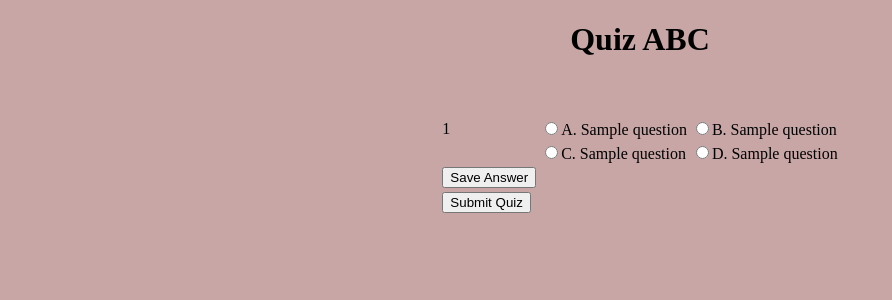
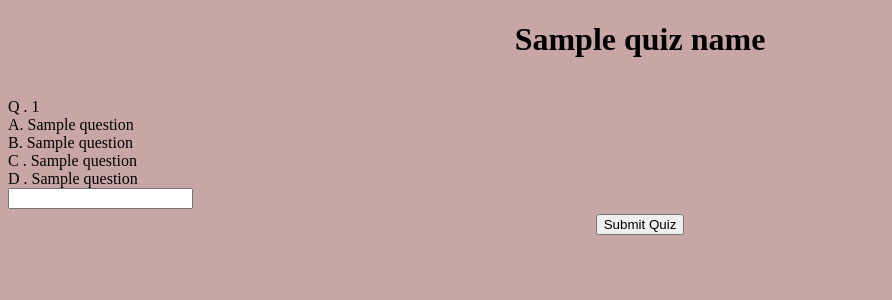
Before and after one commit to Bidisha28/TallyCode-QuizCreationPlatform, a Flask app: template template/question.html in a window 1280 px wide. Shown: the top 300 px of the page, without its empty margins (0-892 px from the left). Run offline with Flask 2, Linux system fonts and the light colour scheme; the template is opened without the code that fills it: most values are stand-ins (such as "Sample title", 1, 10 or a date in 2020); parts of the project's set-up code (start-up, migrations or seed data) failed here and were passed over.

Commit message:
question

```diff
--- a/app.py
+++ b/app.py
@@ -92,14 +92,12 @@ def post_quiz():
             admin.update_one({'_id':user_data['_id']}, {'$push': {'quizzes': quiz_id}})
         else:
             admin.find_one_and_update({'_id':user_data['_id']},{'$set': {'quizzes': [quiz_id]} })
-            print(quiz_id)
         return redirect('/')
     else:
         questions_obj = questions_db.find({'admin': user_data['_id']})
         questions=[]
         for doc in questions_obj:
             questions.append(doc['question'])
-        print(questions)
         return render_template('post_quiz.html',questions = questions, name=current_user['name'])
 
 
@@ -131,7 +129,6 @@ def quizzes():
     if 'quizzes' in user_data:
         for each_quiz in user_data['quizzes']:
             data = quiz.find_one({'_id':each_quiz})
-            print(data)
             quiz_details.append({'name': data['quiz_name'], 'date_added': data['date_added'] , 'valid_upto': data['valid_upto'] })
         return render_template('quiz_data.html',all_quiz=quiz_details,name=current_user['name'])
     else:
@@ -149,20 +146,29 @@ def view_data(quiz_name):
 
 
 #quiz taker side
-@app.route('/<quiz_name>',methods=['POST','GET'])
-def take_quiz(quiz_name):
+@app.route('/<quiz_name>/<name>',methods=['POST','GET'])
+def take_quiz(quiz_name,name):
     quiz_data = quiz.find_one({'quiz_name':quiz_name})
     questions = quiz_data['question']
     if request.method=='POST':
-        pass
-    return render_template('question.html',questions=questions)
+        l=[]
+        score = 0
+        for q in (questions):
+            l.append(request.form.get(q[0]))
+            if l[-1] == q[5]:
+                score+=int(q[6])
+        test_taker.insert_one({'quiz_id': quiz_data['_id'],'name': name, 'answers': l, 'score':score})
+        return redirect('/')
+    return render_template('question.html',questions=questions,quiz_name=quiz_name,name=name)
+
 
 #answer saving
-@app.route('/save/<quiz_name>/<question>',methods=['POST','GET'])
-def save():
-    answer = request.form.get('recommed')
-    print(answer)
-    return redirect('/<quiz_name>')
+# @app.route('/save',methods=['POST','GET'])
+# def save():
+
+#     answer = request.form.get('recommed')
+#     print(answer)
+#     return redirect('/<quiz_name>')
 
 if __name__ == '__main__':
     app.run(debug=True)
--- a/template/question.html
+++ b/template/question.html
@@ -10,26 +10,24 @@
     </head>
     <body>
             <div class="form-control">
-                <form action="">
-                    <h1 style="text-align:center">Quiz ABC</h1><br>
+                <form action="/{{quiz_name}}/{{name}}" method="POST">
+                    <h1 style="text-align:center">{{quiz_name}}</h1><br>
                     <table class="center">
                         {% for question in questions %}
-                       <form action="/save/{{question[0]}}/" method="POST">
-                        <tr><td><label for="question">{{question[0]}}</label></td><td> <label for="recommed-1">
-                            <input type="radio"
-                                   id="recommed-1"
-                                   name="recommed">A. {{question[1]}}</input></label></td><td><label for="recommed-2">
-                                    <input type="radio"
-                                           id="recommed-2"
-                                           name="recommed">B. {{question[2]}}</input></label></td></tr><br>
-                        <tr><td></td><td><label for="recommed-3">
-                            <input type="radio"
-                                   id="recommed-3"
-                                   name="recommed">C. {{question[3]}}</input></label></td><td><label for="recommed-3">
-                                    <input type="radio"
-                                           id="recommed-4"
-                                           name="recommed">D. {{question[4]}}</input></label></td></tr>
-                            <tr><td><button type="Submit" class="btn btn-primary">Save Answer</button></td></tr>
+                        <tr>
+                            Q . {{question[0]}}
+                            <br>
+                            A. {{question[1]}}
+                            <br>
+                            B. {{question[2]}}
+                            <br>
+                            C . {{question[3]}}
+                            <br>
+                            D . {{question[4]}}
+                            <br>
+                            <input type="text" name="{{question[0]}}" palceholder="answer">
+                            <br>
+                        </tr>
                        </form>
                         {% endfor %}
                     <tr><td><button type="Submit" class="btn btn-primary">Submit Quiz</button></td></tr>
```
